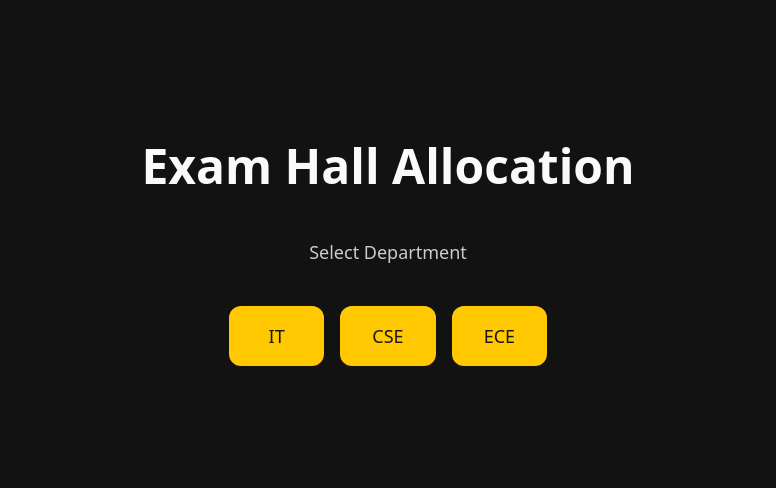
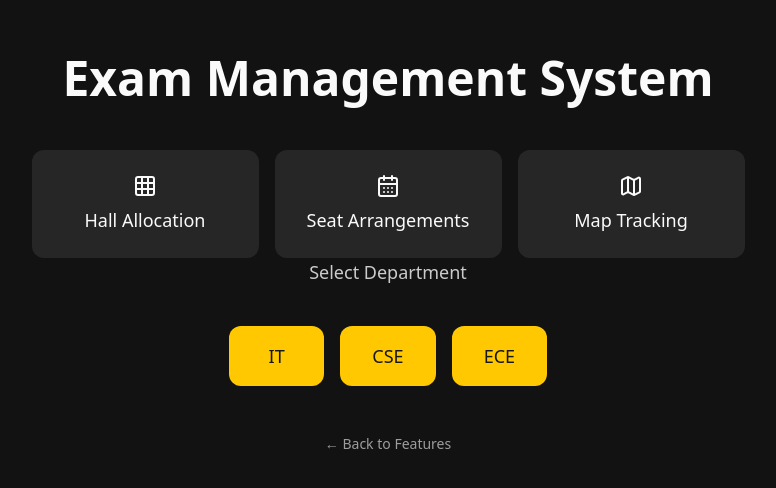
Before and after one commit to narasimhan-lakshmi/Hall-Tracker, a React (Vite) app: page / in a window 1280 px wide. Shown: the part 146-634 px from the top of the page, without its empty margins (252-1028 px from the left). Built offline with nearby package versions, Linux system fonts and the light colour scheme.

Commit message:
Combine hall allocation apps
Combine the separate React applications for Hall Allocation, Seat Arrangements, and Map tracking into a single application.  This commit does not implement the combination itself, only prepares the repository for the change.

```diff
--- a/src/App.tsx
+++ b/src/App.tsx
@@ -6,6 +6,8 @@ import { Toaster } from "@/components/ui/toaster";
 import { Toaster as Sonner } from "@/components/ui/sonner";
 import Home from "./pages/Home";
 import DepartmentPage from "./pages/DepartmentPage";
+import SeatArrangements from "./pages/SeatArrangements";
+import MapTracking from "./pages/MapTracking";
 import NotFound from "./pages/NotFound";
 
 const queryClient = new QueryClient();
@@ -19,6 +21,8 @@ const App = () => (
         <Routes>
           <Route path="/" element={<Home />} />
           <Route path="/department/:department/:year" element={<DepartmentPage />} />
+          <Route path="/seat-arrangements" element={<SeatArrangements />} />
+          <Route path="/map-tracking" element={<MapTracking />} />
           <Route path="*" element={<NotFound />} />
         </Routes>
       </BrowserRouter>
--- a/src/index.css
+++ b/src/index.css
@@ -1,4 +1,3 @@
-
 @tailwind base;
 @tailwind components;
 @tailwind utilities;
@@ -70,3 +69,10 @@
          bg-secondary text-secondary-foreground hover:bg-secondary/90
          active:scale-95 focus:outline-none focus:ring-2 focus:ring-ring focus:ring-offset-2;
 }
+
+.feature-button {
+  @apply flex flex-col items-center justify-center px-8 py-6 rounded-xl text-lg font-medium
+         transition-all duration-300 bg-secondary text-secondary-foreground
+         hover:bg-secondary/90 active:scale-95 focus:outline-none focus:ring-2
+         focus:ring-ring focus:ring-offset-2 w-full;
+}
--- a/src/pages/Home.tsx
+++ b/src/pages/Home.tsx
@@ -2,6 +2,7 @@
 import { useState } from 'react';
 import { useNavigate } from 'react-router-dom';
 import { motion } from 'framer-motion';
+import { Map, Grid, CalendarDays } from 'lucide-react';
 
 const departments = ['IT', 'CSE', 'ECE'];
 const years = [1, 2, 3, 4];
@@ -16,17 +17,45 @@ const Home = () => {
     }
   };
 
-  return (
-    <div className="min-h-screen flex flex-col items-center justify-center p-6">
-      <motion.h1
-        initial={{ opacity: 0, y: -20 }}
-        animate={{ opacity: 1, y: 0 }}
-        className="text-4xl md:text-5xl font-bold mb-12 text-center"
+  const renderMainMenu = () => (
+    <motion.div
+      initial={{ opacity: 0, scale: 0.9 }}
+      animate={{ opacity: 1, scale: 1 }}
+      className="flex flex-col gap-6 items-center"
     >
-        Exam Hall Allocation
-      </motion.h1>
+      <div className="grid grid-cols-1 md:grid-cols-3 gap-4">
+        <motion.button
+          whileHover={{ scale: 1.05 }}
+          whileTap={{ scale: 0.95 }}
+          className="feature-button"
+          onClick={() => setSelectedDept(null)}
+        >
+          <Grid className="w-6 h-6 mb-2" />
+          Hall Allocation
+        </motion.button>
+        <motion.button
+          whileHover={{ scale: 1.05 }}
+          whileTap={{ scale: 0.95 }}
+          className="feature-button"
+          onClick={() => navigate('/seat-arrangements')}
+        >
+          <CalendarDays className="w-6 h-6 mb-2" />
+          Seat Arrangements
+        </motion.button>
+        <motion.button
+          whileHover={{ scale: 1.05 }}
+          whileTap={{ scale: 0.95 }}
+          className="feature-button"
+          onClick={() => navigate('/map-tracking')}
+        >
+          <Map className="w-6 h-6 mb-2" />
+          Map Tracking
+        </motion.button>
+      </div>
+    </motion.div>
+  );
 
-      {!selectedDept ? (
+  const renderDepartmentSelection = () => (
     <motion.div
       initial={{ opacity: 0, scale: 0.9 }}
       animate={{ opacity: 1, scale: 1 }}
@@ -46,8 +75,18 @@ const Home = () => {
           </motion.button>
         ))}
       </div>
+      <motion.button
+        whileHover={{ scale: 1.05 }}
+        whileTap={{ scale: 0.95 }}
+        className="mt-8 text-sm text-foreground/60 hover:text-foreground"
+        onClick={() => setSelectedDept(null)}
+      >
+        ← Back to Features
+      </motion.button>
     </motion.div>
-      ) : (
+  );
+
+  const renderYearSelection = () => (
     <motion.div
       initial={{ opacity: 0, scale: 0.9 }}
       animate={{ opacity: 1, scale: 1 }}
@@ -76,7 +115,21 @@ const Home = () => {
         ← Back to Departments
       </motion.button>
     </motion.div>
-      )}
+  );
+
+  return (
+    <div className="min-h-screen flex flex-col items-center justify-center p-6">
+      <motion.h1
+        initial={{ opacity: 0, y: -20 }}
+        animate={{ opacity: 1, y: 0 }}
+        className="text-4xl md:text-5xl font-bold mb-12 text-center"
+      >
+        Exam Management System
+      </motion.h1>
+
+      {!selectedDept && renderMainMenu()}
+      {selectedDept === null && renderDepartmentSelection()}
+      {selectedDept && renderYearSelection()}
     </div>
   );
 };
--- /dev/null
+++ b/src/pages/MapTracking.tsx
@@ -0,0 +1,33 @@
+
+import { motion } from 'framer-motion';
+import { useNavigate } from 'react-router-dom';
+
+const MapTracking = () => {
+  const navigate = useNavigate();
+
+  return (
+    <div className="min-h-screen flex flex-col items-center p-6">
+      <motion.button
+        initial={{ opacity: 0 }}
+        animate={{ opacity: 1 }}
+        className="absolute top-6 left-6 text-sm text-foreground/60 hover:text-foreground"
+        onClick={() => navigate('/')}
+      >
+        ← Back to Home
+      </motion.button>
+
+      <motion.div
+        initial={{ opacity: 0, y: 20 }}
+        animate={{ opacity: 1, y: 0 }}
+        className="max-w-6xl w-full mt-16"
+      >
+        <h1 className="text-3xl md:text-4xl font-bold mb-2 text-center">
+          Map Tracking
+        </h1>
+        {/* Add your existing Map Tracking code here */}
+      </motion.div>
+    </div>
+  );
+};
+
+export default MapTracking;
--- /dev/null
+++ b/src/pages/SeatArrangements.tsx
@@ -0,0 +1,33 @@
+
+import { motion } from 'framer-motion';
+import { useNavigate } from 'react-router-dom';
+
+const SeatArrangements = () => {
+  const navigate = useNavigate();
+
+  return (
+    <div className="min-h-screen flex flex-col items-center p-6">
+      <motion.button
+        initial={{ opacity: 0 }}
+        animate={{ opacity: 1 }}
+        className="absolute top-6 left-6 text-sm text-foreground/60 hover:text-foreground"
+        onClick={() => navigate('/')}
+      >
+        ← Back to Home
+      </motion.button>
+
+      <motion.div
+        initial={{ opacity: 0, y: 20 }}
+        animate={{ opacity: 1, y: 0 }}
+        className="max-w-6xl w-full mt-16"
+      >
+        <h1 className="text-3xl md:text-4xl font-bold mb-2 text-center">
+          Seat Arrangements
+        </h1>
+        {/* Add your existing Seat Arrangements code here */}
+      </motion.div>
+    </div>
+  );
+};
+
+export default SeatArrangements;
```
Lines whose indentation alone changed are shown as unchanged.
